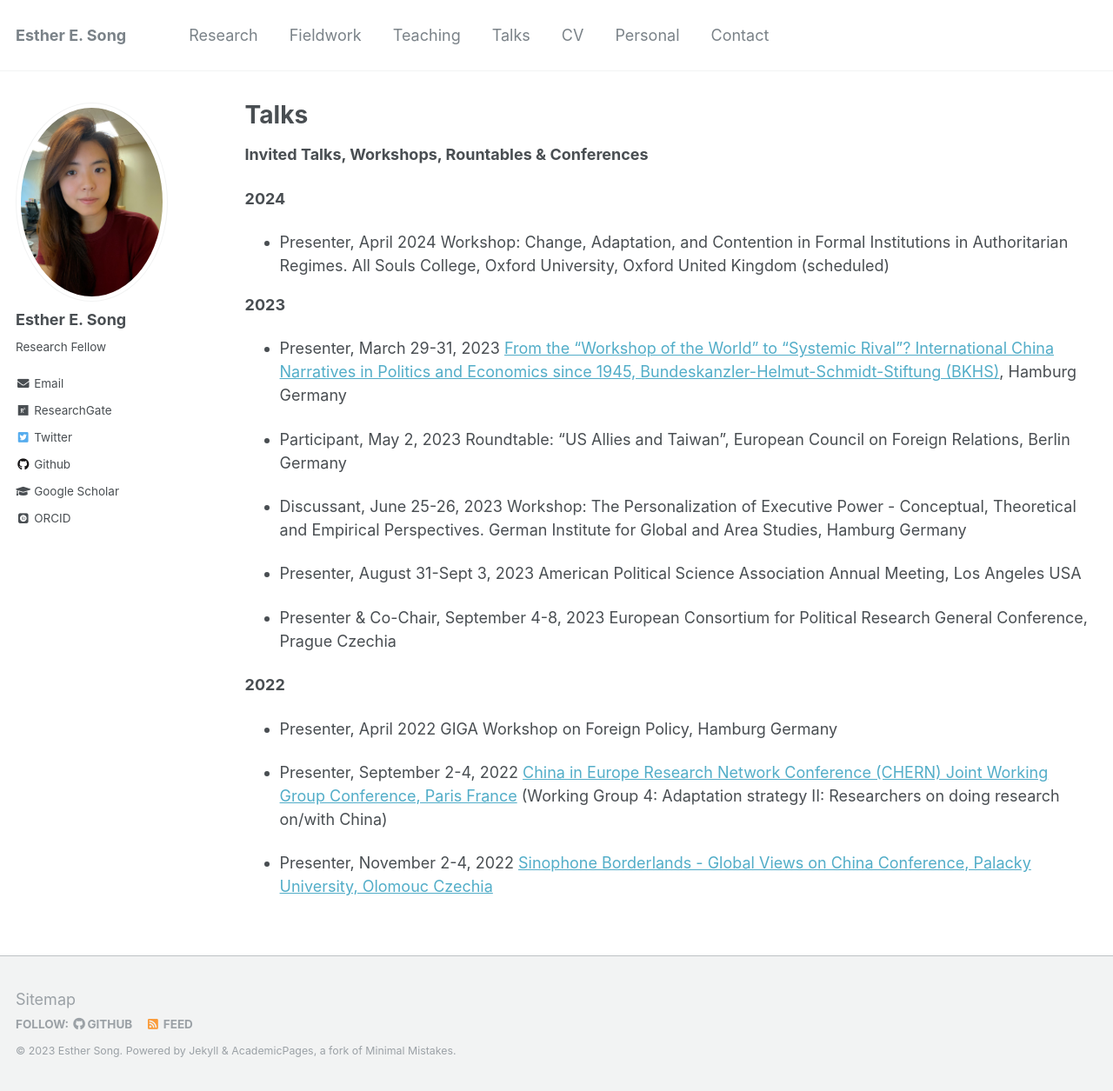
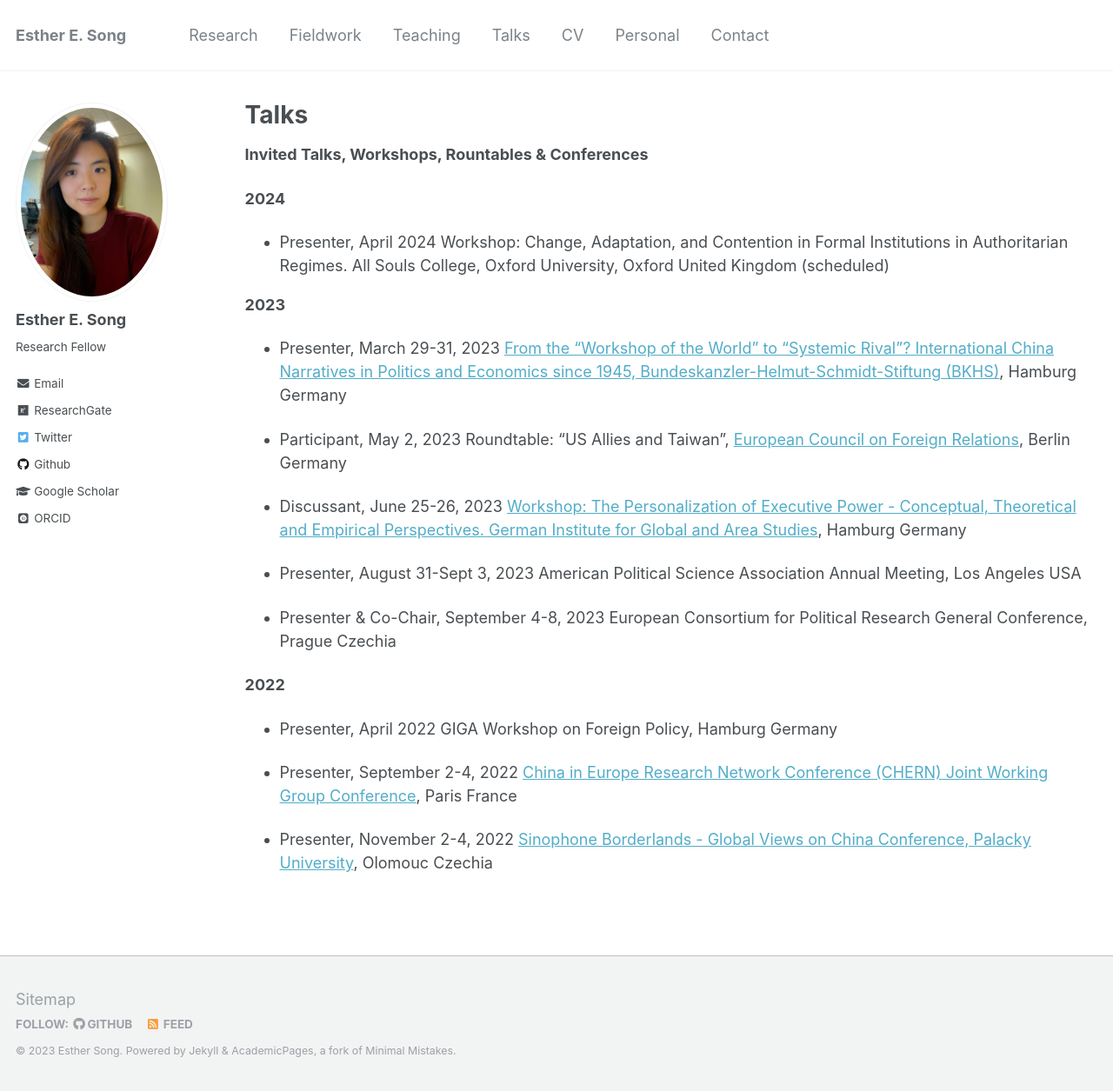
Before and after one commit to ehsong/ehsong.github.io, a Jekyll site: the page built from _pages/talks.md, in a window 1280 px wide and 1255 px high. Shown: the whole window at 87% size. Built offline with Jekyll 4.4.1, drawn with Linux system fonts in a browser that asks for light colours; some web fonts are replaced.

Commit message:
Update talks.md

```diff
--- a/_pages/talks.md
+++ b/_pages/talks.md
@@ -17,9 +17,9 @@ author_profile: true
 
 - Presenter, March 29-31, 2023 [From the “Workshop of the World” to “Systemic Rival”? International China Narratives in Politics and Economics since 1945, Bundeskanzler-Helmut-Schmidt-Stiftung (BKHS)](https://www.helmut-schmidt.de/en/), Hamburg Germany
 
-- Participant, May 2, 2023 Roundtable: "US Allies and Taiwan", European Council on Foreign Relations, Berlin Germany
+- Participant, May 2, 2023 Roundtable: "US Allies and Taiwan", [European Council on Foreign Relations](https://ecfr.eu/), Berlin Germany
 
-- Discussant, June 25-26, 2023 Workshop: The Personalization of Executive Power - Conceptual, Theoretical and Empirical Perspectives. German Institute for Global and Area Studies, Hamburg Germany
+- Discussant, June 25-26, 2023 [Workshop: The Personalization of Executive Power - Conceptual, Theoretical and Empirical Perspectives. German Institute for Global and Area Studies](https://www.giga-hamburg.de/en/events/conferences-and-workshops/personalization-executive-power-conceptual-theoretical-empirical-perspectives), Hamburg Germany
 
 - Presenter, August 31-Sept 3, 2023 American Political Science Association Annual Meeting, Los Angeles USA
 
@@ -29,6 +29,6 @@ author_profile: true
 
 - Presenter, April 2022 GIGA Workshop on Foreign Policy, Hamburg Germany
 
-- Presenter, September 2-4, 2022 [China in Europe Research Network Conference (CHERN) Joint Working Group Conference, Paris France](https://china-in-europe.net/chern-joint-working-group-conference-in-september-2022-at-inalco-paris/) (Working Group 4: Adaptation strategy II: Researchers on doing research on/with China)
+- Presenter, September 2-4, 2022 [China in Europe Research Network Conference (CHERN) Joint Working Group Conference](https://china-in-europe.net/chern-joint-working-group-conference-in-september-2022-at-inalco-paris/), Paris France
 
-- Presenter, November 2-4, 2022 [Sinophone Borderlands - Global Views on China Conference, Palacky University, Olomouc Czechia](https://sinofon.cz/surveys/)
+- Presenter, November 2-4, 2022 [Sinophone Borderlands - Global Views on China Conference, Palacky University](https://sinofon.cz/surveys/), Olomouc Czechia
```
